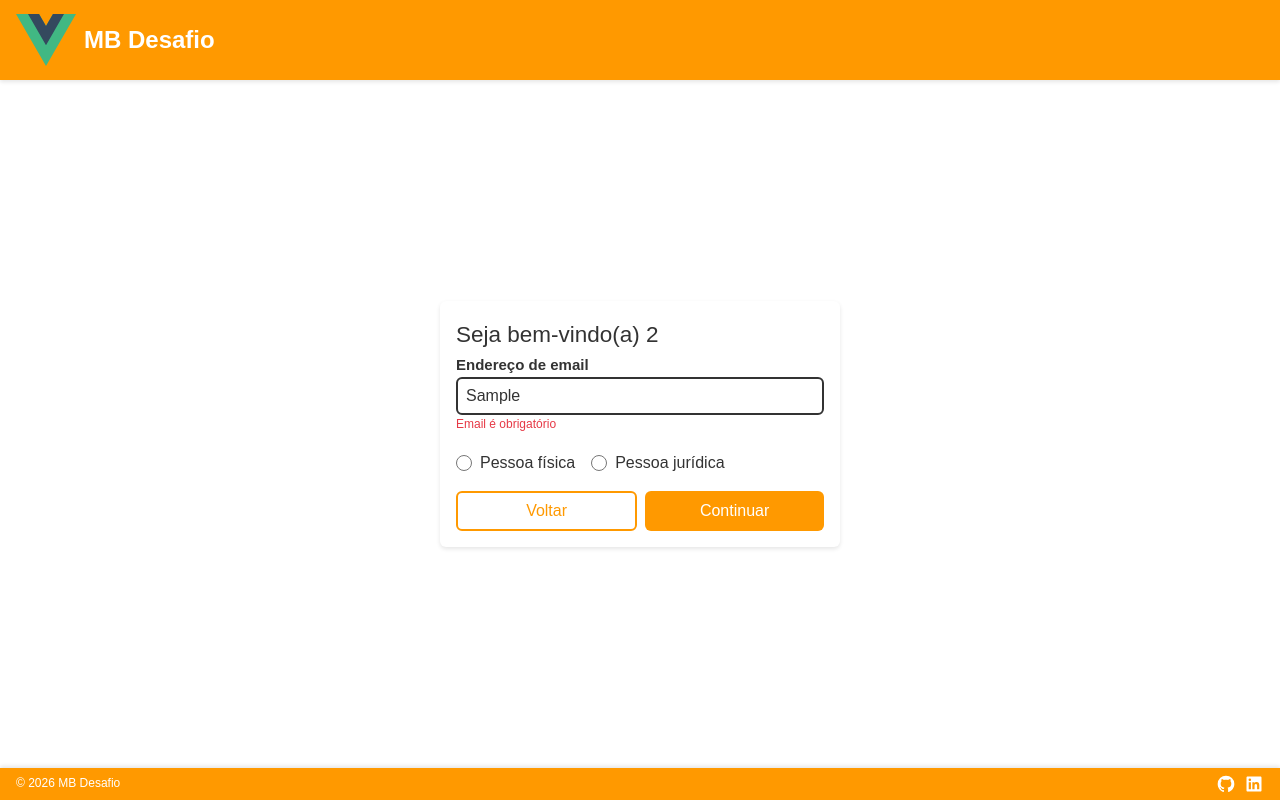
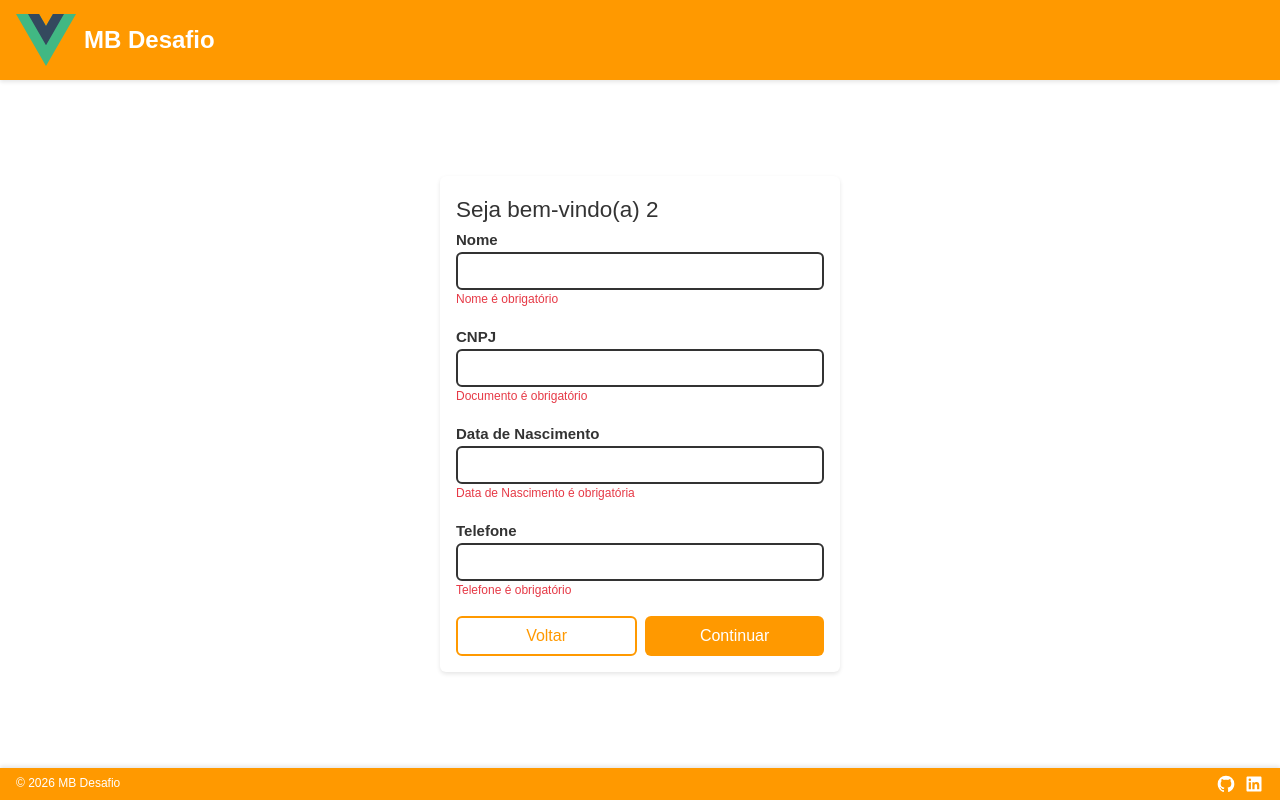
Before and after one commit to LeoSouza221/mb-desafio, a Vue app in the folder mb-frontend/: page / in a window 1280 px wide. Both pictures are taken after typing "Sample" into the empty fields and a click on the button "Continuar". Built offline with nearby package versions, Linux system fonts and the light colour scheme.

Commit message:
feat: create user form step two

```diff
--- a/mb-frontend/src/App.vue
+++ b/mb-frontend/src/App.vue
@@ -9,8 +9,6 @@
 </template>
 
 <script setup>
-	import AppButton from './components/AppButton.vue'
-	import AppInput from './components/inputs/AppInput.vue'
 	import AppFooter from './components/layout/AppFooter.vue'
 	import AppHeader from './components/layout/AppHeader.vue'
 	import UserForm from './pages/UserForm.vue'
--- /dev/null
+++ b/mb-frontend/src/components/user-form/UserFormStepTwo.vue
@@ -0,0 +1,70 @@
+<template>
+	<div class="form-step-one">
+		<h2>Seja bem-vindo(a) {{ step }}</h2>
+		<div class="form-container">
+			<AppInput v-model="modelValue.name" label="Nome" errorMessage="Nome é obrigatório" />
+			<AppInput
+				v-if="modelValue.type === 'pf'"
+				v-model="modelValue.document"
+				label="CPF"
+				errorMessage="Documento é obrigatório"
+			/>
+			<AppInput
+				v-else
+				v-model="modelValue.document"
+				label="CNPJ"
+				errorMessage="Documento é obrigatório"
+			/>
+			<AppInput
+				v-model="modelValue.birthday"
+				label="Data de Nascimento"
+				errorMessage="Data de Nascimento é obrigatória"
+			/>
+			<AppInput
+				v-model="modelValue.phoneNumber"
+				label="Telefone"
+				errorMessage="Telefone é obrigatório"
+			/>
+		</div>
+	</div>
+</template>
+
+<script setup>
+	import AppInput from '../inputs/AppInput.vue'
+
+	const modelValue = defineModel({
+		type: Object,
+		default: () => ({
+			email: '',
+			type: '',
+			name: '',
+			document: '',
+			birthday: '',
+			phoneNumber: ''
+		})
+	})
+	const props = defineProps({
+		step: {
+			type: [String, Number],
+			default: ''
+		}
+	})
+</script>
+
+<style scoped>
+	.form-step-one {
+		width: 100%;
+	}
+
+	.form-container {
+		width: 100%;
+		display: flex;
+		flex-direction: column;
+		gap: var(--spacing-4);
+	}
+
+	.form-radio-group {
+		display: flex;
+		gap: var(--spacing-4);
+	}
+</style>
--- a/mb-frontend/src/pages/UserForm.vue
+++ b/mb-frontend/src/pages/UserForm.vue
@@ -3,7 +3,7 @@
 		<section class="">
 			<AppTransition>
 				<UserFormStepOne v-if="step === 1" key="stepOne" v-model="userForm" step="1" />
-				<UserFormStepOne v-else-if="step === 2" key="stepTwo" v-model="userForm" step="2" />
+				<UserFormStepTwo v-else-if="step === 2" key="stepTwo" v-model="userForm" step="2" />
 				<UserFormStepOne v-else-if="step === 3" key="stepThree" v-model="userForm" step="3" />
 				<UserFormStepOne v-else-if="step === 4" key="stepFour" v-model="userForm" step="4" />
 			</AppTransition>
@@ -35,6 +35,7 @@
 	import { ref } from 'vue'
 	import AppButton from '../components/AppButton.vue'
 	import UserFormStepOne from '../components/user-form/UserFormStepOne.vue'
+	import UserFormStepTwo from '../components/user-form/UserFormStepTwo.vue'
 	import AppTransition from '../components/AppTransition.vue'
 
 	const step = ref(1)
```
